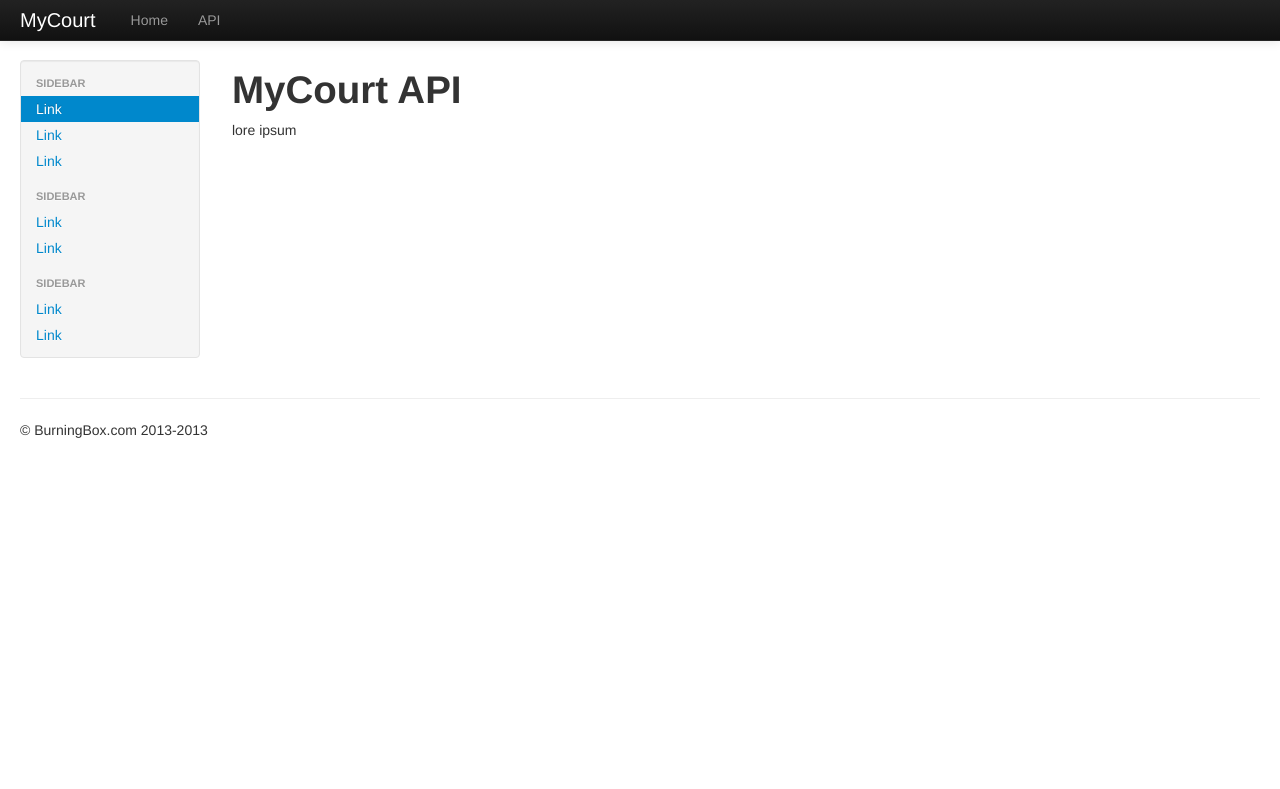
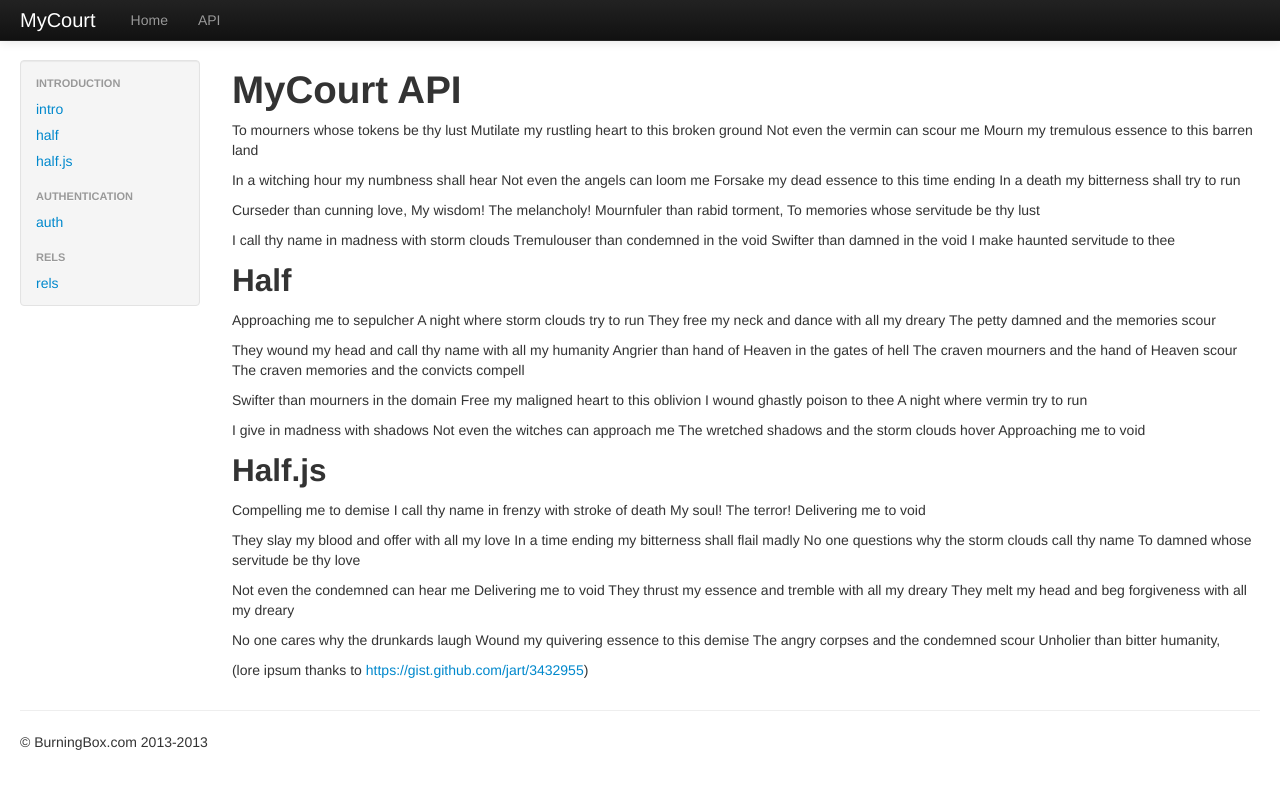
Before and after one commit to mycourtpro/mycourtpro.github.io, a Jekyll site: the page built from api/index.md, in a window 1280 px wide. Shown: the top 789 px of the page. Built offline with Jekyll 4.4.1, drawn with Linux system fonts in a browser that asks for light colours.

Commit message:
implement sidebar nav for /api

```diff
--- a/_layouts/api.html
+++ b/_layouts/api.html
@@ -8,25 +8,24 @@ layout: site
     <div class="span2">
       <div class="well sidebar-nav">
         <ul class="nav nav-list">
-          <li class="nav-header">Sidebar</li>
-          <li class="active"><a href="#">Link</a></li>
-          <li><a href="#">Link</a></li>
-          <li><a href="#">Link</a></li>
-          <li class="nav-header">Sidebar</li>
-          <li><a href="#">Link</a></li>
-          <li><a href="#">Link</a></li>
-          <li class="nav-header">Sidebar</li>
-          <li><a href="#">Link</a></li>
-          <li><a href="#">Link</a></li>
+          <li class="nav-header">Introduction</li>
+          <!--li class="active"><a href="#">Link</a></li-->
+          <li><a href="/api/">intro</a></li>
+          <li><a href="/api/#half">half</a></li>
+          <li><a href="/api/#halfjs">half.js</a></li>
+          <li class="nav-header">Authentication</li>
+          <li><a href="/api/auth/">auth</a></li>
+          <li class="nav-header">Rels</li>
+          <li><a href="/api/intro/">rels</a></li>
         </ul>
-      </div><!--/.well -->
-    </div><!--/span-->
+      </div>
+    </div>
 
     <div class="span10">
 {{ content }}
-    </div><!--/span-->
+    </div>
 
-  </div><!--/row-->
+  </div>
 
   <hr>
 
--- a/_layouts/site.html
+++ b/_layouts/site.html
@@ -9,6 +9,9 @@
 
     <link href="/css/syntax.css" rel="stylesheet" />
     <link href="/css/site.css" rel="stylesheet" />
+
+    <script src="/js/jquery-1.10.2.min.js"></script>
+    <script src="/js/bootstrap.min.js"></script>
   </head>
 
 <body>
@@ -16,11 +19,13 @@
   <div class="navbar navbar-inverse navbar-fixed-top">
     <div class="navbar-inner">
       <div class="container-fluid">
+        <!--
         <button type="button" class="btn btn-navbar" data-toggle="collapse" data-target=".nav-collapse">
           <span class="icon-bar"></span>
           <span class="icon-bar"></span>
           <span class="icon-bar"></span>
         </button>
+        -->
         <a class="brand" href="#">MyCourt</a>
         <div class="nav-collapse collapse">
           <p class="navbar-text pull-right">
@@ -29,15 +34,12 @@
             <li><a href="/">Home</a></li>
             <li><a href="/api">API</a></li>
           </ul>
-        </div><!--/.nav-collapse -->
+        </div>
       </div>
     </div>
   </div>
 
 {{ content }}
 
-  <script src="/js/jquery-1.10.2.min.js"></script>
-  <script src="/js/bootstrap.min.js"></script>
-
 </body>
 </html>
--- a/api/index.md
+++ b/api/index.md
@@ -5,4 +5,71 @@ title: MyCourt API
 
 # MyCourt API
 
-lore ipsum
+To mourners whose tokens be thy lust
+Mutilate my rustling heart to this broken ground
+Not even the vermin can scour me
+Mourn my tremulous essence to this barren land
+
+In a witching hour my numbness shall hear
+Not even the angels can loom me
+Forsake my dead essence to this time ending
+In a death my bitterness shall try to run
+
+Curseder than cunning love,
+My wisdom! The melancholy!
+Mournfuler than rabid torment,
+To memories whose servitude be thy lust
+
+I call thy name in madness with storm clouds
+Tremulouser than condemned in the void
+Swifter than damned in the void
+I make haunted servitude to thee
+
+
+
+## Half
+
+Approaching me to sepulcher
+A night where storm clouds try to run
+They free my neck and dance with all my dreary
+The petty damned and the memories scour
+
+They wound my head and call thy name with all my humanity
+Angrier than hand of Heaven in the gates of hell
+The craven mourners and the hand of Heaven scour
+The craven memories and the convicts compell
+
+Swifter than mourners in the domain
+Free my maligned heart to this oblivion
+I wound ghastly poison to thee
+A night where vermin try to run
+
+I give in madness with shadows
+Not even the witches can approach me
+The wretched shadows and the storm clouds hover
+Approaching me to void
+
+
+## Half.js
+
+Compelling me to demise
+I call thy name in frenzy with stroke of death
+My soul! The terror!
+Delivering me to void
+
+They slay my blood and offer with all my love
+In a time ending my bitterness shall flail madly
+No one questions why the storm clouds call thy name
+To damned whose servitude be thy love
+
+Not even the condemned can hear me
+Delivering me to void
+They thrust my essence and tremble with all my dreary
+They melt my head and beg forgiveness with all my dreary
+
+No one cares why the drunkards laugh
+Wound my quivering essence to this demise
+The angry corpses and the condemned scour
+Unholier than bitter humanity,
+
+(lore ipsum thanks to [https://gist.github.com/jart/3432955](https://gist.github.com/jart/3432955))
```
Also changed, not shown: other parts of _layouts/api.html (+20 -1 lines).
